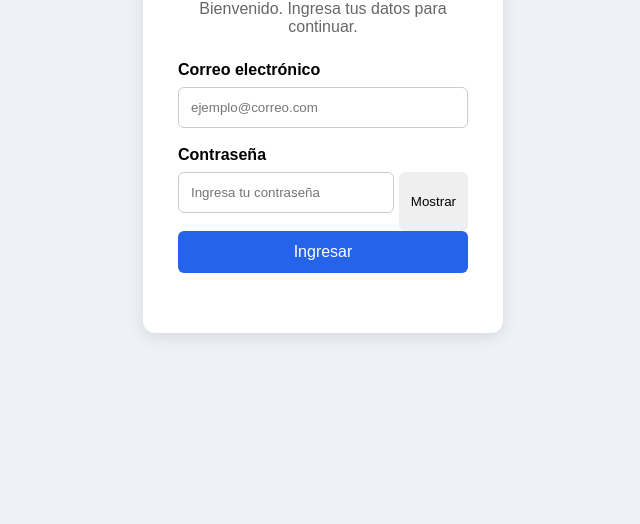
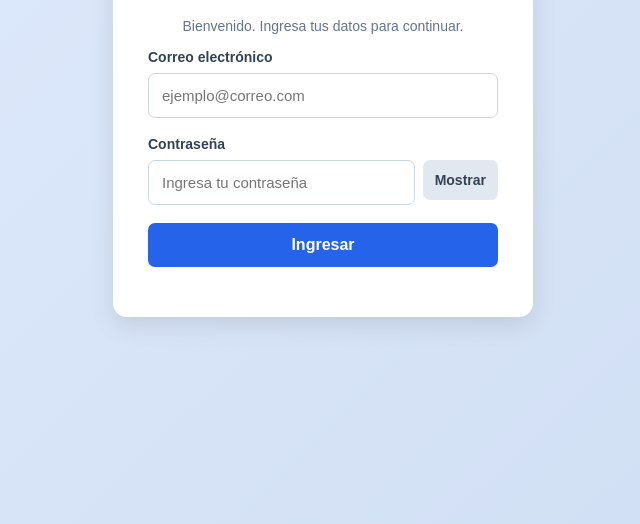
Before and after one commit to ibAbi-serendipity/proyprueba, a plain HTML site: page index.html in a window 1280 px wide. Shown: the part 276-800 px from the top of the page, without its empty margins (317-957 px from the left). Drawn offline with Linux system fonts and the light colour scheme.

Commit message:
feat(css): mejora estilos y vista adaptable del login

```diff
--- a/styles.css
+++ b/styles.css
@@ -1,3 +1,4 @@
+/* Configuración general */
 * {
     margin: 0;
     padding: 0;
@@ -5,56 +6,84 @@
 }
 
 body {
-    font-family: Arial, sans-serif;
-    background-color: #eef2f7;
+    font-family: Arial, Helvetica, sans-serif;
+    background: linear-gradient(135deg, #e0eafc, #cfdef3);
     min-height: 100vh;
     display: flex;
     justify-content: center;
     align-items: center;
-}
-
-.login-container {
-    width: 100%;
-    max-width: 400px;
     padding: 20px;
-}
-
-.login-form {
-    background-color: white;
-    padding: 35px;
-    border-radius: 12px;
-    box-shadow: 0 4px 15px rgba(0, 0, 0, 0.1);
-}
-
-.login-form h1 {
-    text-align: center;
-    margin-bottom: 12px;
     color: #243447;
 }
 
+/* Contenedor principal */
+.login-container {
+    width: 100%;
+    max-width: 420px;
+}
+
+/* Formulario */
+.login-form {
+    background-color: #ffffff;
+    padding: 35px;
+    border-radius: 14px;
+    box-shadow: 0 8px 25px rgba(0, 0, 0, 0.10);
+}
+
+/* Título */
+.login-form h1 {
+    text-align: center;
+    margin-bottom: 14px;
+    color: #1e293b;
+    font-size: 28px;
+    line-height: 1.3;
+}
+
+/* Textos informativos */
 .login-form p {
     text-align: center;
-    margin-bottom: 25px;
-    color: #666;
+    margin-bottom: 12px;
+    color: #64748b;
+    font-size: 14px;
+    line-height: 1.5;
 }
 
+.login-form p:not(#mensaje):last-of-type {
+    margin-bottom: 25px;
+}
+
+/* Etiquetas */
 .login-form label {
     display: block;
     margin-bottom: 8px;
+    color: #334155;
     font-weight: bold;
+    font-size: 14px;
 }
 
+/* Campos de entrada */
 .login-form input {
     width: 100%;
-    padding: 12px;
+    padding: 13px;
     margin-bottom: 18px;
-    border: 1px solid #ccc;
-    border-radius: 6px;
+    border: 1px solid #cbd5e1;
+    border-radius: 7px;
+    font-size: 15px;
+    color: #1e293b;
+    background-color: #ffffff;
+    transition: border-color 0.2s, box-shadow 0.2s;
 }
 
+.login-form input:focus-visible {
+    outline: 3px solid rgba(37, 99, 235, 0.20);
+    border-color: #2563eb;
+}
+
+/* Contenedor de contraseña */
 .password-container {
     display: flex;
-    gap: 5px;
+    align-items: flex-start;
+    gap: 8px;
 }
 
 .password-container input {
@@ -62,24 +91,77 @@ body {
     min-width: 0;
 }
 
+/* Botones */
 button {
     cursor: pointer;
     padding: 12px;
     border: none;
-    border-radius: 6px;
+    border-radius: 7px;
+    font-size: 14px;
+    font-weight: bold;
+    transition: background-color 0.2s, transform 0.2s;
 }
 
+button:focus-visible {
+    outline: 3px solid #93c5fd;
+    outline-offset: 3px;
+}
+
+/* Botón para mostrar contraseña */
+#togglePassword {
+    background-color: #e2e8f0;
+    color: #334155;
+    white-space: nowrap;
+}
+
+#togglePassword:hover {
+    background-color: #cbd5e1;
+}
+
+/* Botón de ingreso */
 #loginButton {
     width: 100%;
     background-color: #2563eb;
-    color: white;
+    color: #ffffff;
     font-size: 16px;
+    padding: 13px;
 }
 
 #loginButton:hover {
     background-color: #1d4ed8;
 }
 
+#loginButton:active {
+    transform: scale(0.98);
+}
+
+/* Mensajes del formulario */
 #mensaje {
     margin-top: 15px;
+    margin-bottom: 0;
+    font-size: 14px;
+    line-height: 1.5;
 }
+
+/* Adaptación para dispositivos móviles */
+@media (max-width: 480px) {
+    body {
+        padding: 15px;
+    }
+
+    .login-container {
+        max-width: 100%;
+    }
+
+    .login-form {
+        padding: 25px 20px;
+    }
+
+    .login-form h1 {
+        font-size: 24px;
+    }
+
+    .login-form input {
+        font-size: 16px;
+    }
+}
```
